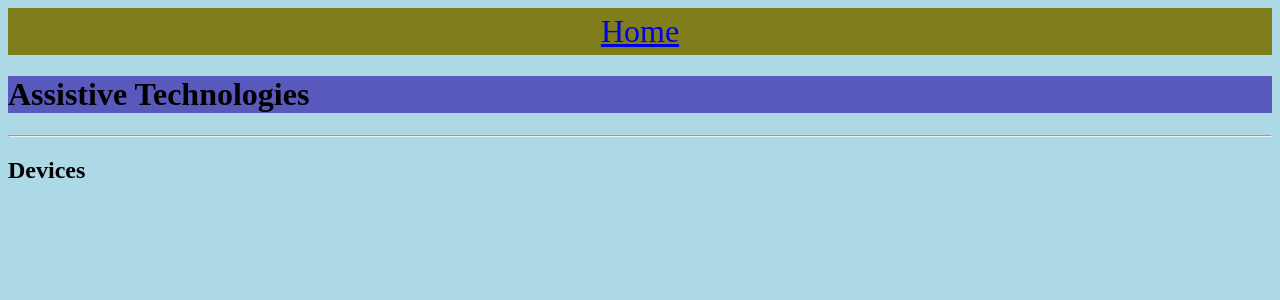
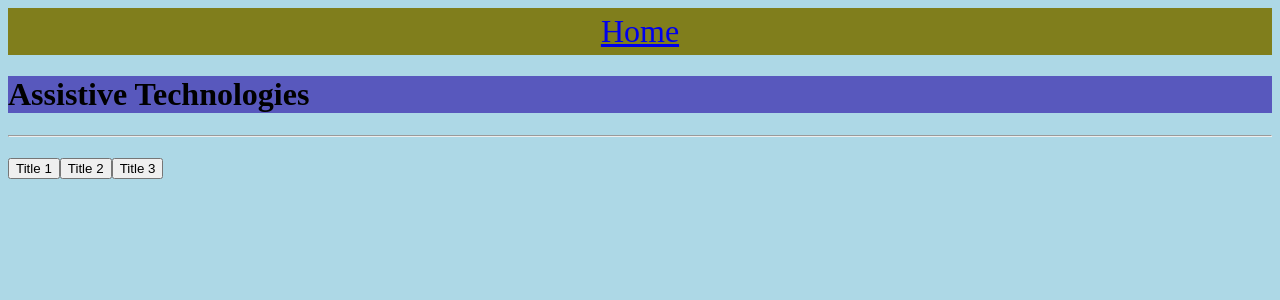
Before and after one commit to palmtopj/assist-tech, a React (Create React App) app: page /category/1 in a window 1280 px wide. Shown: the top 300 px of the page. Built offline with nearby package versions, Linux system fonts and the light colour scheme.

Commit message:
devices skeleton

```diff
--- a/src/App.js
+++ b/src/App.js
@@ -1,6 +1,7 @@
+import React from "react";
 import { BrowserRouter as Router, Routes, Route } from "react-router-dom";
 import Home from "./pages/Home";
-// import Login from "./pages/AuthForm"
+import Devices from "./pages/Devices";
 import "./app.css";
 import AuthForm from "./pages/AuthForm";
 import Navbar from "./components/Navbar";
@@ -9,7 +10,6 @@ function App() {
   // add stAtes here
   return (
     <Router>
-      {/* <div className="Navbar">  */}
       <div className="App">
         <Navbar />
         <h1>Assistive Technologies</h1>
@@ -19,7 +19,7 @@ function App() {
         <Route path="/" element={<Home/>} />
         <Route path="/login" element={<AuthForm usage="Login"/>} />
         <Route path="/signup" element={<AuthForm usage="Signup"/>} />
-        <Route path="/category/:id" element={<h2>Devices</h2>} />
+        <Route path="/category/:id" element={<Devices/>} />
         <Route path="/device/:id" element={<h2>Details</h2>} />
         <Route path="/*" element={<h2>404 page not found</h2>} />
     </Routes>
--- a/src/pages/Devices/index.js
+++ b/src/pages/Devices/index.js
@@ -1,12 +1,31 @@
-import React from 'react'
-import "./style.css"
+import React, { useState } from 'react';
 
-export default function Devices() {
-    // export default function Home() {
-    return (
-        <main className="Devices">
-            <h1>Assistive Technologies less than 250</h1>
-            <h2>Please tap a category below</h2>
-        </main>
-    )
-}
+const ListPage = () => {
+  const [title, setTitle] = useState('');
+  const [items, setItems] = useState([]);
+
+  const handleButtonClick = (title) => {
+    setTitle(title);
+    // Here you can fetch the list of items from an API or any other data source based on the selected title
+    // and update the 'items' state accordingly.
+    // For simplicity, we'll just use some hardcoded data here:
+    const itemList = ['Item 1', 'Item 2', 'Item 3'];
+    setItems(itemList);
+  };
+
+  return (
+    <div>
+      <h1>{title}</h1>
+      <ul>
+        {items.map((item, index) => (
+          <li key={index}>{item}</li>
+        ))}
+      </ul>
+      <button onClick={() => handleButtonClick('Title 1')}>Title 1</button>
+      <button onClick={() => handleButtonClick('Title 2')}>Title 2</button>
+      <button onClick={() => handleButtonClick('Title 3')}>Title 3</button>
+    </div>
+  );
+};
+
+export default ListPage;
```
Also changed, not shown: src/pages/Devices/O-index.js (added, +13 -0 lines).
